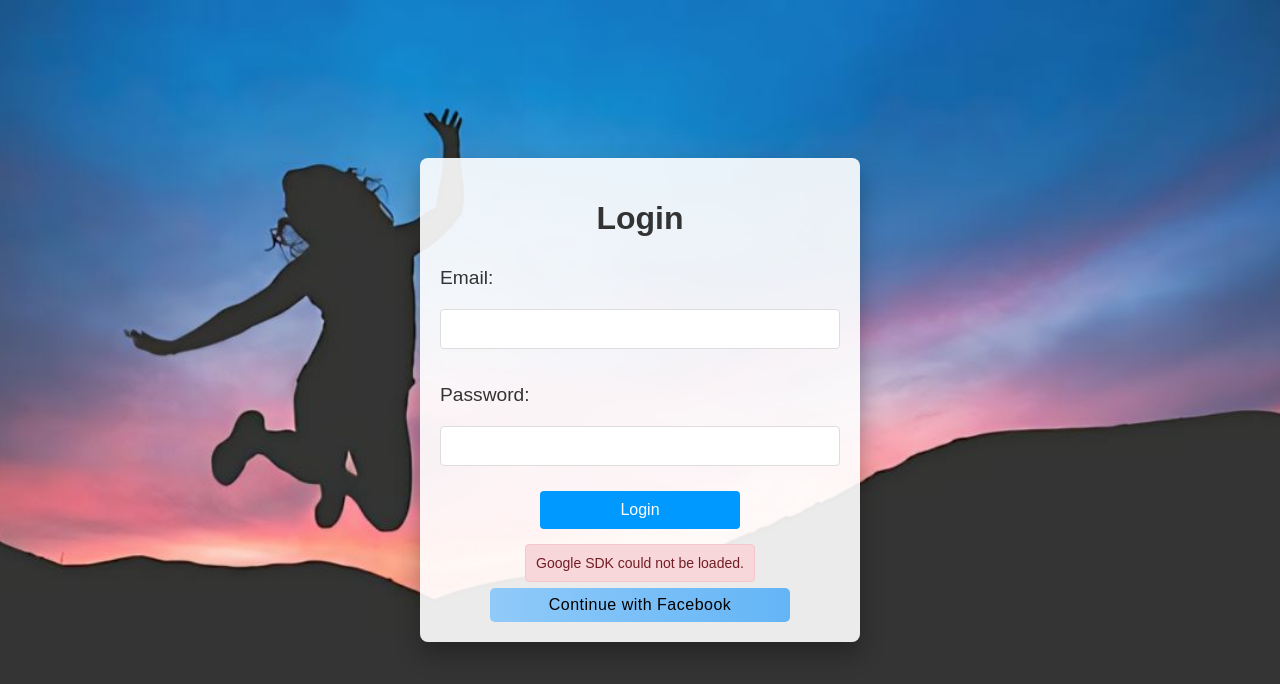
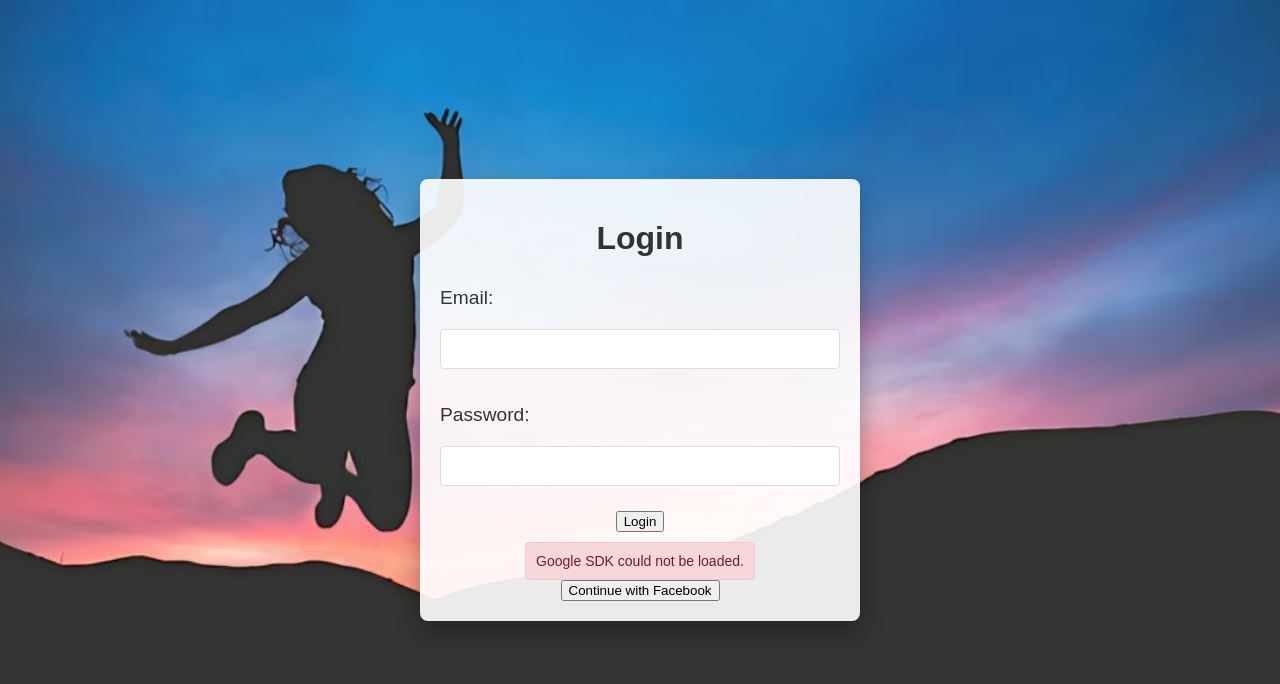
Before and after one commit to GeethEshan/Seat-Reservation-System, a React (Create React App) app in the folder frontend/: page /login in a window 1280 px wide. Shown: the top 684 px of the page. Built offline with nearby package versions, Linux system fonts and the light colour scheme.

Commit message:
Update Login.js

```diff
--- a/frontend/src/components/Login.js
+++ b/frontend/src/components/Login.js
@@ -16,6 +16,7 @@ const Login = () => {
       const response = await axios.get("http://localhost:8000/api/users/user/get", {
         params: { email, password },
       });
+
       if (response.status === 200) {
         const { _id, name, nicNo, email, contactNo } = response.data.findUser;
         setSuccess("Login successful");
@@ -117,7 +118,7 @@ const Login = () => {
       js.src = "https://connect.facebook.net/en_US/sdk.js";
       fjs.parentNode.insertBefore(js, fjs);
     })(document, "script", "facebook-jssdk");
-  }, [loadGoogleSDK]); // Add loadGoogleSDK to the dependencies array
+  }, []);
 
   const handleFacebookLogin = () => {
     window.FB.login((response) => {
@@ -129,7 +130,7 @@ const Login = () => {
 
           try {
             const res = await axios.post(
-              "http://localhost:8000/api/users/user/facebook-signin", // Updated to ngrok URL
+              "http://localhost:8000/api/users/user/facebook-signin",
               {
                 accessToken: response.authResponse.accessToken,
                 userInfo,
@@ -167,6 +168,7 @@ const Login = () => {
             <label htmlFor="emailInput">Email:</label>
             <input
               type="email"
+              id="emailInput"
               value={email}
               onChange={(e) => setEmail(e.target.value)}
               required
@@ -176,6 +178,7 @@ const Login = () => {
             <label htmlFor="passwordInput">Password:</label>
             <input
               type="password"
+              id="passwordInput"
               value={password}
               onChange={(e) => setPassword(e.target.value)}
               required
@@ -183,22 +186,7 @@ const Login = () => {
           </div>
           <button
             type="submit"
-            style={{
-              background: "#0099ff",
-              color: "#fff",
-              border: "none",
-              borderRadius: "4px",
-              padding: "10px 15px",
-              fontSize: "1rem",
-              marginBottom: "5px",
-              cursor: "pointer",
-              transition: "background 0.3s ease",
-              width: "200px",
-            }}
-            onMouseOver={(e) => (e.currentTarget.style.background = "#007acc")}
-            onMouseOut={(e) => (e.currentTarget.style.background = "#0099ff")}
-            onFocus={(e) => (e.currentTarget.style.background = "#007acc")}
-            onBlur={(e) => (e.currentTarget.style.background = "#0099ff")}
+            className={styles.loginButton}
           >
             Login
           </button>
@@ -207,12 +195,11 @@ const Login = () => {
           <div className={`${styles.popup} ${styles.success}`}>{success}</div>
         )}
         {error && <div className={`${styles.popup} ${styles.error}`}>{error}</div>}
-        <div className="oauth-buttons">
-          <div id="google-signin-button" className="google-signin"></div>
+        <div className={styles.oauthButtons}>
+          <div id="google-signin-button" className={styles.googleSignin}></div>
           <button
             onClick={handleFacebookLogin}
-            className="facebook-login"
-            style={{ backgroundColor: "white", color: "black" }}
+            className={styles.facebookLogin}
           >
             Continue with Facebook
           </button>
```
